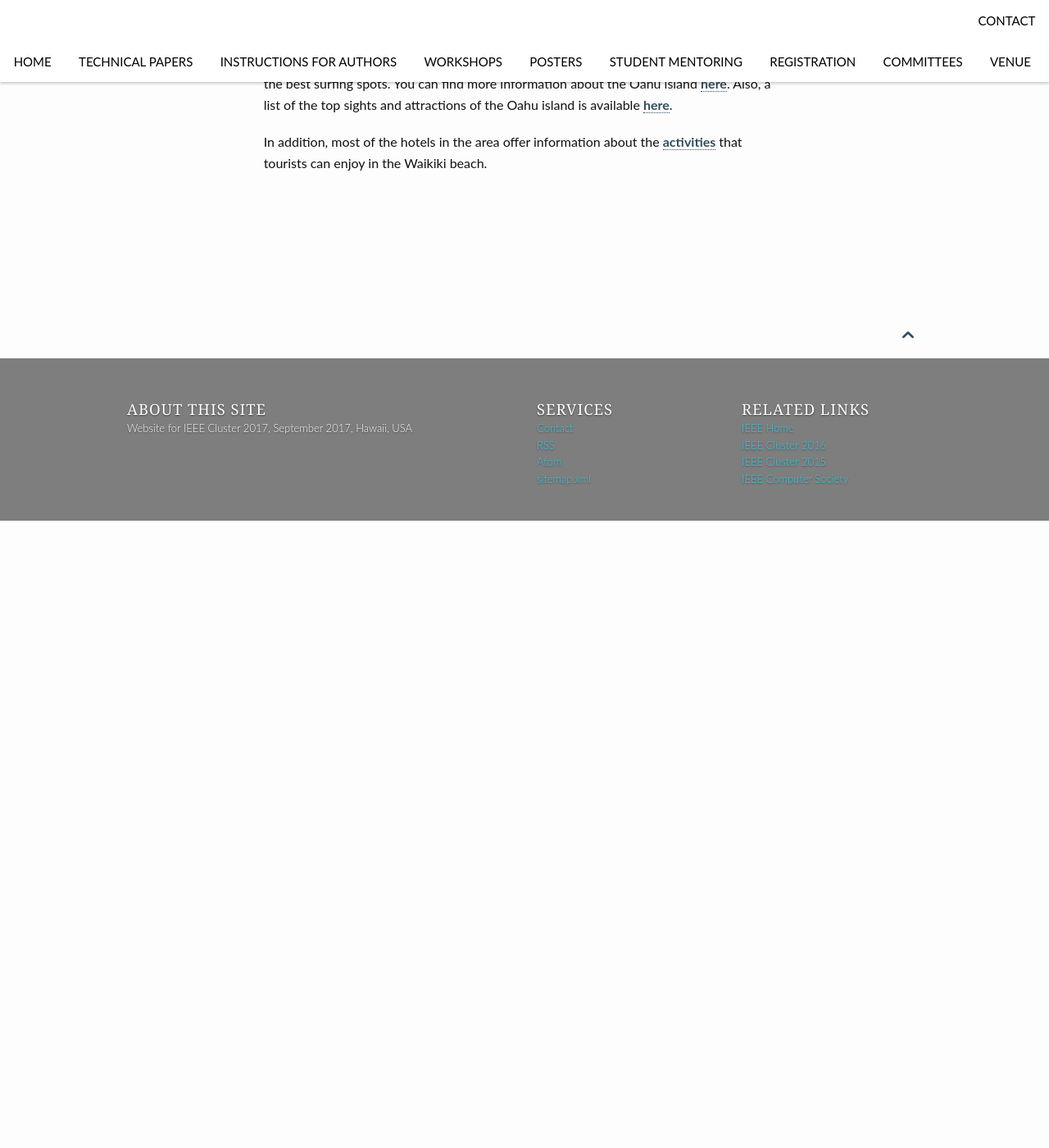
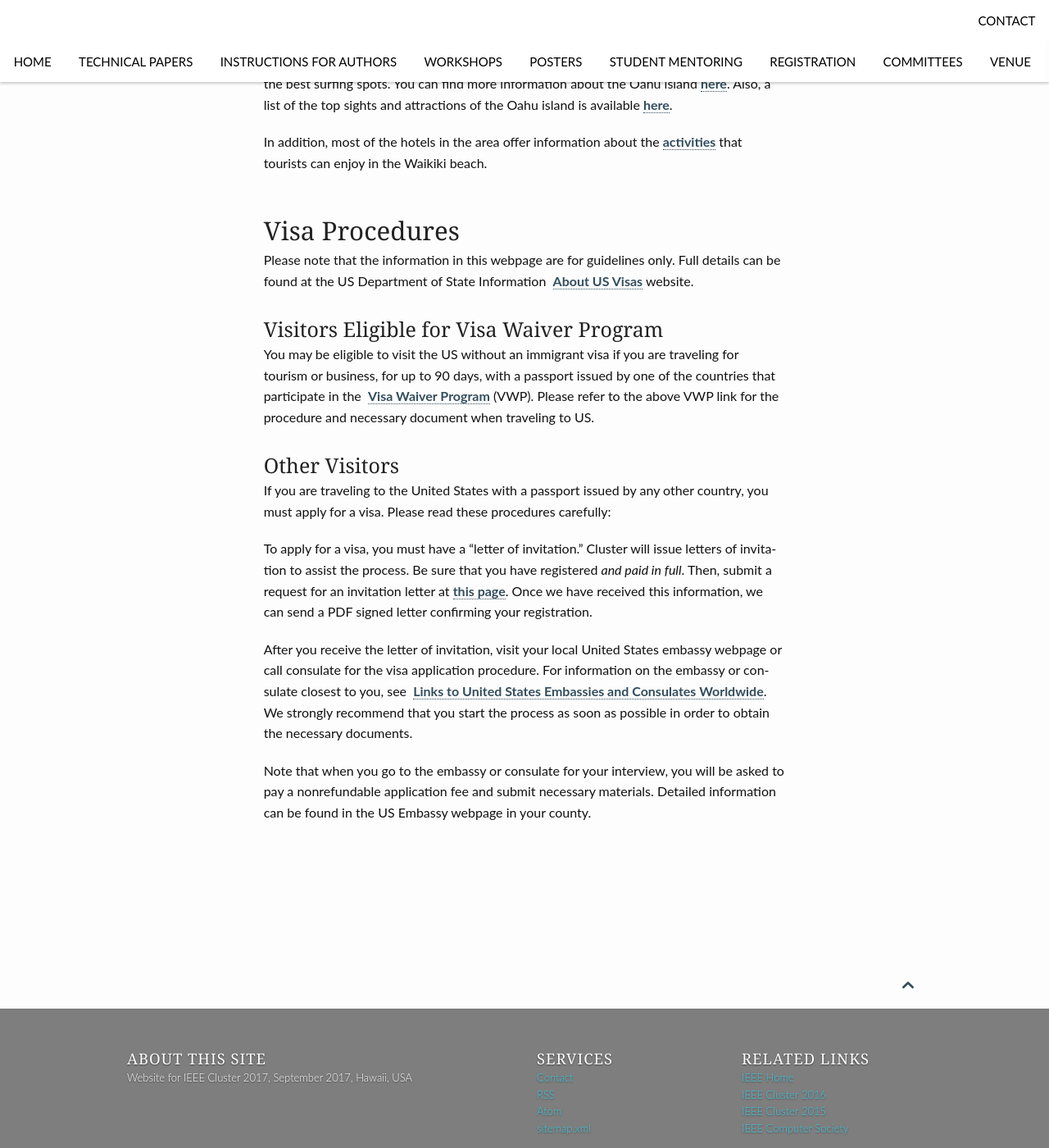
Before and after one commit to cluster17/cluster17.github.io, a Jekyll site: the page built from venue/index.md, in a window 1280 px wide and 1400 px high, scrolled down 1134 px. Shown: the whole window at 82% size. Built offline with Jekyll 4.4.1, drawn with Linux system fonts in a browser that asks for light colours; before the commit the page ends 1769 px from its top, so only the background shows below that.

Commit message:
Adding info about the Visas

```diff
--- a/venue/index.md
+++ b/venue/index.md
@@ -54,3 +54,44 @@ available <a href="http://www.gohawaii.com/oahu/guidebook/top-sights/">here</a>.
 In addition, most of the hotels in the area offer information about the
 <a href="https://waikiki.regency.hyatt.com/en/hotel/activities.html">activities</a>
 that tourists can enjoy in the Waikiki beach.
+
+
+<h2>Visa Procedures</h2>
+
+Please note that the information in this webpage are for guidelines only. Full
+details can be found at the US Department of State Information  <a
+href="https://travel.state.gov//content/travel/en.html">About US
+Visas</a> website.
+
+<h3>Visitors Eligible for Visa Waiver Program</h3>
+
+You may be eligible to visit the US without an immigrant visa if you are
+traveling for tourism or business, for up to 90 days, with a passport issued by
+one of the countries that participate in the  <a
+href="https://travel.state.gov/content/visas/en/visit/visa-waiver-program.html">
+Visa Waiver Program</a> (VWP).  Please refer to the above VWP link for the
+procedure and necessary document when traveling to US.
+
+
+<h3>Other Visitors</h3>
+
+If you are traveling to the United States with a passport issued by any other
+country, you must apply for a visa. Please read these procedures carefully:
+
+To apply for a visa, you must have a “letter of invitation.” Cluster will issue
+letters of invitation to assist the process. Be sure that you have registered
+*and paid in full*. Then, submit a request for an invitation letter at
+<a href="https://docs.google.com/forms/d/e/1FAIpQLSfsiod9rvAOQvE7lGfNF9Pgjw0v6BShsf-M0ZNx78nFZyZLDA/viewform">
+this page</a>.  Once we have received this information, we can send a PDF
+signed letter confirming your registration.
+
+After you receive the letter of invitation, visit your local United States
+embassy webpage or call consulate for the visa application procedure. For
+information on the embassy or consulate closest to you, see  <a
+href="https://www.usembassy.gov/"> Links to United States Embassies and
+Consulates Worldwide</a>.  We strongly recommend that you start the process as
+soon as possible in order to obtain the necessary documents.
+
+Note that when you go to the embassy or consulate for your interview, you will
+be asked to pay a nonrefundable application fee and submit necessary materials.
+Detailed information can be found in the US Embassy webpage in your county.
```
